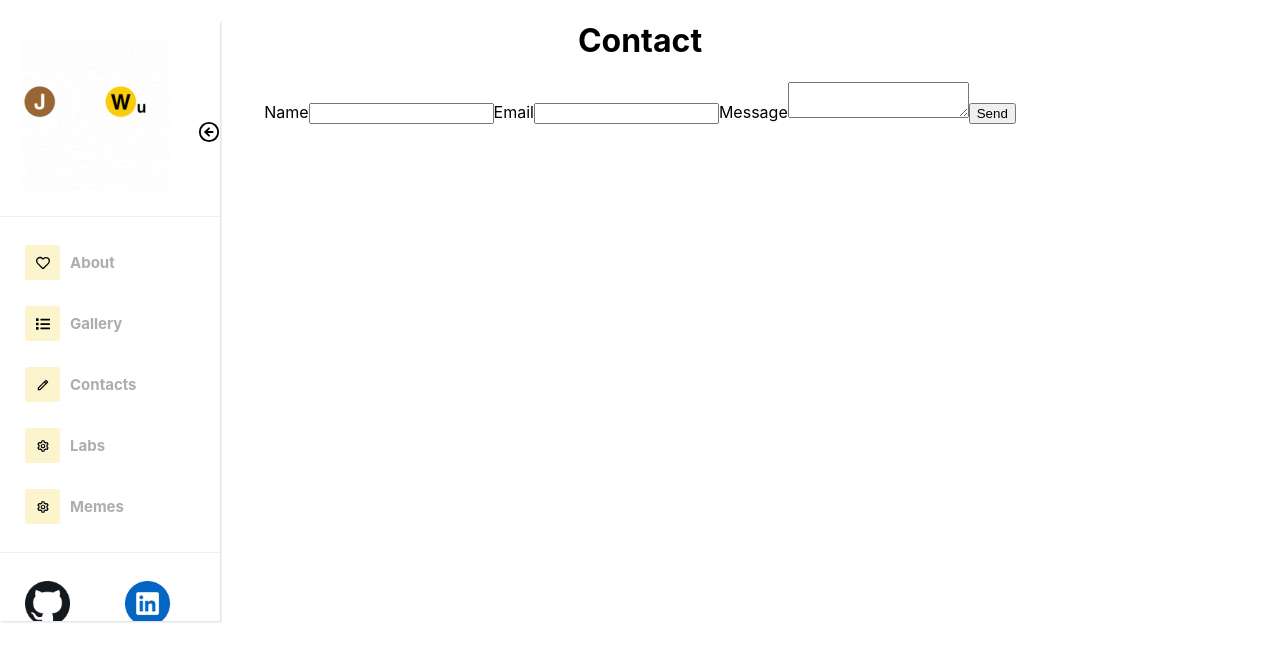
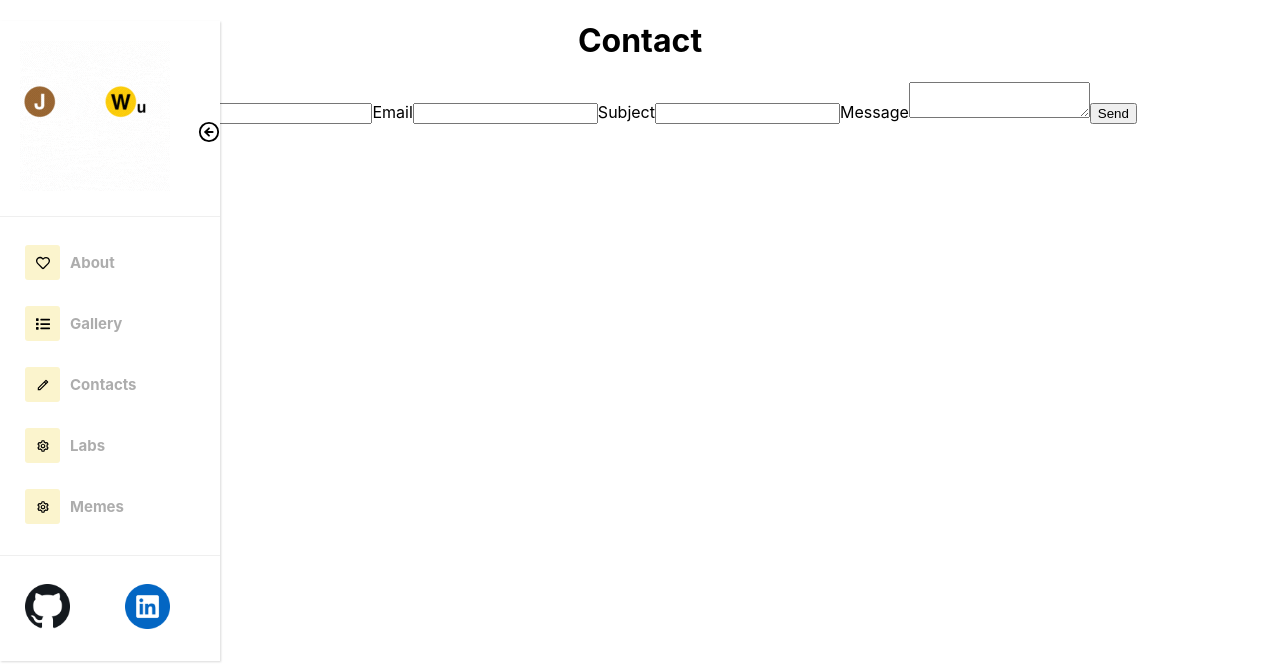
Before and after one commit to MemeEngineer/johnny-github.io, a React (Create React App) app: page /contact in a window 1280 px wide. Shown: the top 668 px of the page. Built offline with nearby package versions, Linux system fonts and the light colour scheme; no server answers.

Commit message:
Email API working

```diff
--- a/src/components/Navbar.css
+++ b/src/components/Navbar.css
@@ -4,7 +4,7 @@
 
   }
   #header .pro-sidebar {
-    height: 75vh;
+    height: 80vh;
   }
   #header .closemenu {
     color: #000;
--- a/src/pages/About.js
+++ b/src/pages/About.js
@@ -4,7 +4,7 @@ export default function About(){
 
     return(
         <div>
-            <h1>Enter the WU</h1>
+            <h1>Enter the Wu</h1>
         </div>
     )
 }
--- a/src/pages/Contact.js
+++ b/src/pages/Contact.js
@@ -1,34 +1,62 @@
-import React, { useRef } from 'react';
-import emailjs from '@emailjs/browser';
+import { useState } from "react";
+import emailjs from "@emailjs/browser";
 
-export default function Contact(){
+export default function Contact() {
+  const email_apikey = process.env.REACT_APP_EMAILAPI_KEY;
+  const [formData, setFormData] = useState({
+    name: "",
+    email: "",
+    subject: "",
+    message: "",
+  });
 
-    const form = useRef();
+
   const sendEmail = (e) => {
     e.preventDefault();
 
-        emailjs.sendForm('YOUR_SERVICE_ID', 'YOUR_TEMPLATE_ID', form.current, 'YOUR_PUBLIC_KEY')
-          .then((result) => {
+    emailjs
+      .sendForm(
+        "service_viau6j6",
+        "template_3jn28hm",
+        e.target,
+        `${email_apikey}`
+      )
+      .then(
+        (result) => {
           console.log(result.text);
-          }, (error) => {
+          setFormData({
+            name: "",
+            email: "",
+            subject: "",
+            message: "",
+          })
+        },
+        (error) => {
           console.log(error.text);
+        }
+      );
+  };
+
+  const handleForm = (e) => {
+    setFormData({
+      ...formData,
+      [e.target.name]: e.target.value
     });
   };
-
-    return(
+  return (
     <div>
-            <h1>
-                Contact
-            </h1>
-            <form ref={form} onSubmit={sendEmail}>
+      <h1>Contact</h1>
+      <form onSubmit={sendEmail}>
         <label>Name</label>
-      <input type="text" name="user_name" />
+        <input type="text" name="name" value={formData.name}onChange={handleForm} />
         <label>Email</label>
-      <input type="email" name="user_email" />
+        <input type="email" name="email" value={formData.email} onChange={handleForm}  />
+        <label>Subject</label>
+        <input type="text" name="subject" value={formData.subject} onChange={handleForm}  />
         <label>Message</label>
-      <textarea name="message" />
+        <textarea type="text" name="message" value={formData.message} onChange={handleForm}  />
         <input type="submit" value="Send" />
       </form>
     </div>
-    )
+  );
 }
```
Lines whose indentation alone changed are shown as unchanged.
